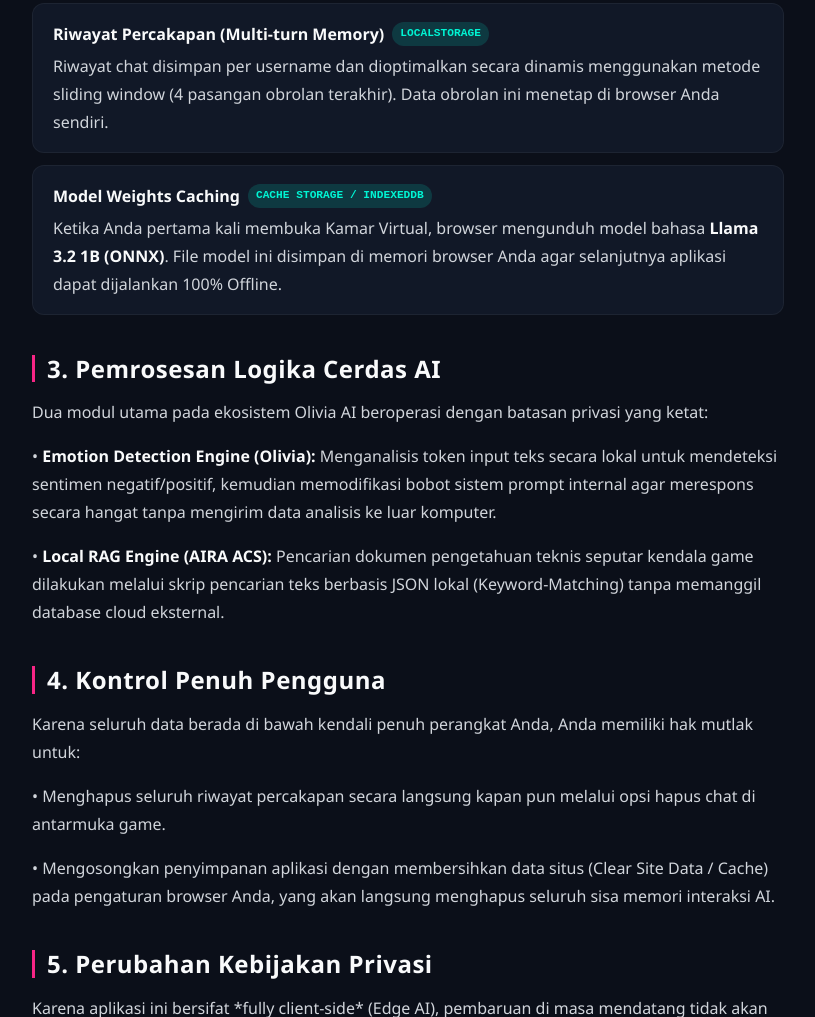
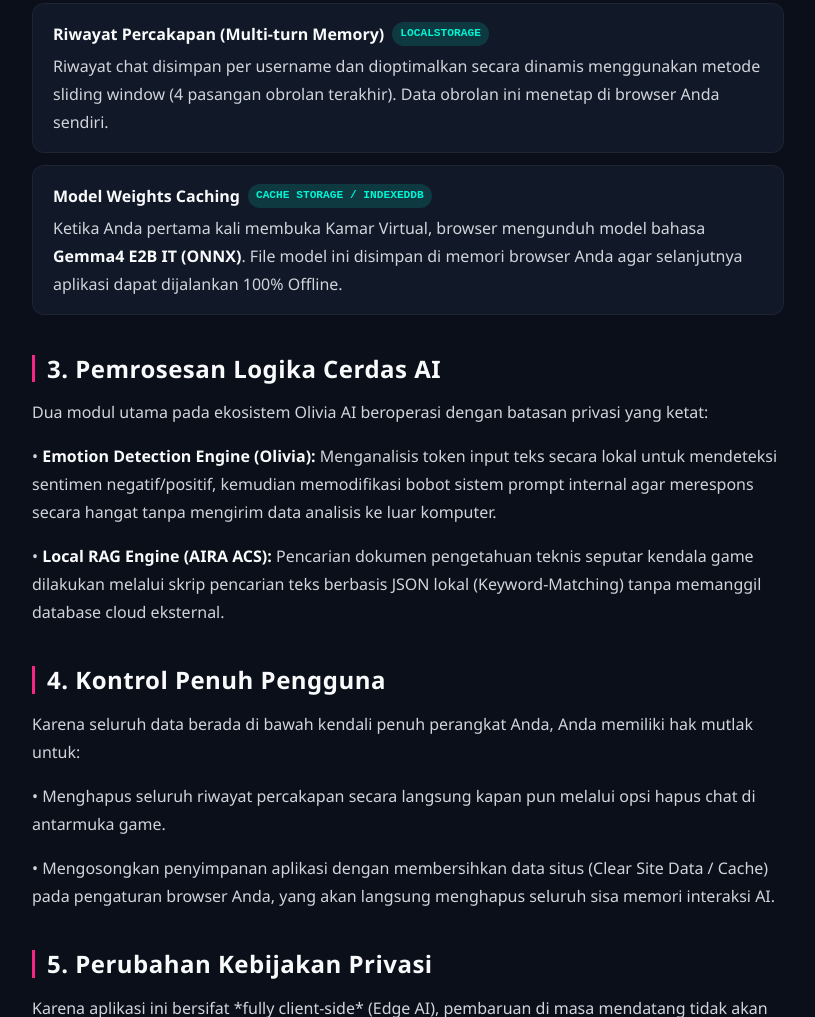
Before and after one commit to Raenith/Olivia-AI-Offline, a plain HTML site: page Olivia-AI-WEB/private.html in a window 1280 px wide. Shown: the part 928-1945 px from the top of the page, without its empty margins (232-1047 px from the left). Drawn offline with Linux system fonts and the light colour scheme.

Commit message:
Update model weights description in private.html

```diff
--- a/Olivia-AI-WEB/private.html
+++ b/Olivia-AI-WEB/private.html
@@ -339,7 +339,7 @@
         </li>
         <li class="tech-list-item">
           <div class="tech-list-title">Model Weights Caching <span class="tech-tag tag-storage">Cache Storage / IndexedDB</span></div>
-          <div>Ketika Anda pertama kali membuka Kamar Virtual, browser mengunduh model bahasa <strong>Llama 3.2 1B (ONNX)</strong>. File model ini disimpan di memori browser Anda agar selanjutnya aplikasi dapat dijalankan 100% Offline.</div>
+          <div>Ketika Anda pertama kali membuka Kamar Virtual, browser mengunduh model bahasa <strong>Gemma4 E2B IT (ONNX)</strong>. File model ini disimpan di memori browser Anda agar selanjutnya aplikasi dapat dijalankan 100% Offline.</div>
         </li>
       </ul>
     </section>
```
